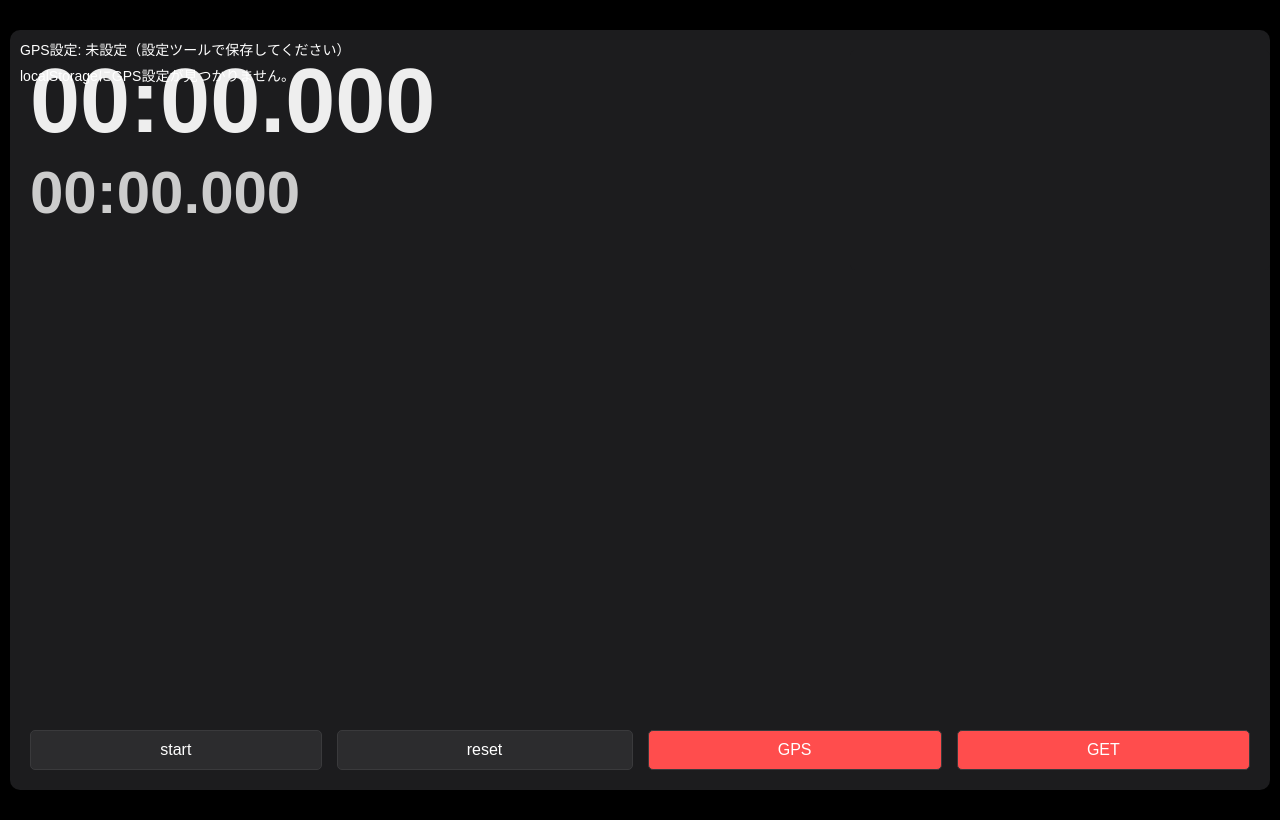
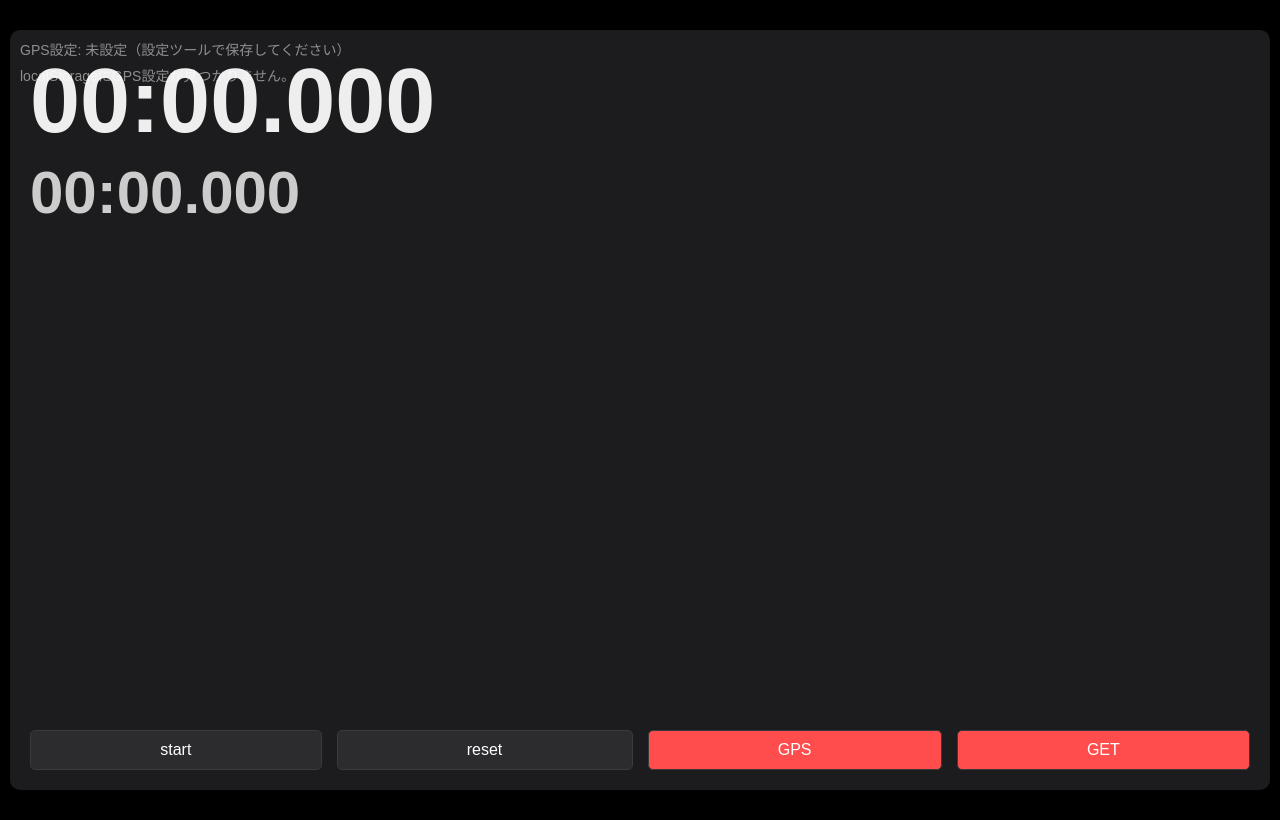
Before and after one commit to kubofac/KLAP, a plain HTML site: page sw.html in a window 1280 px wide. Drawn offline with Linux system fonts and the light colour scheme.

Commit message:
Update sw.html

```diff
--- a/sw.html
+++ b/sw.html
@@ -174,6 +174,7 @@ if ('serviceWorker' in navigator) {
         width: 100%;
         box-sizing: border-box;
         pointer-events: none;
+        opacity: 0.5; /* 修正: 透過度を追加 */
     }
     .status-text {
         text-align: left;
@@ -598,4 +599,5 @@ window.onload = function() {
 };
 </script>
 </body>
+
 </html>
```
